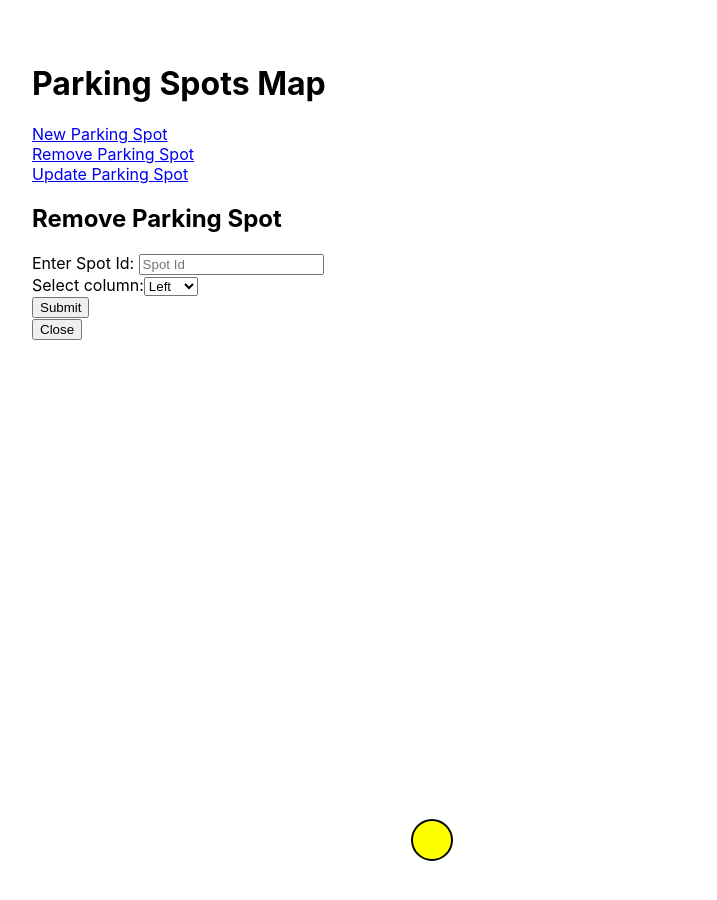
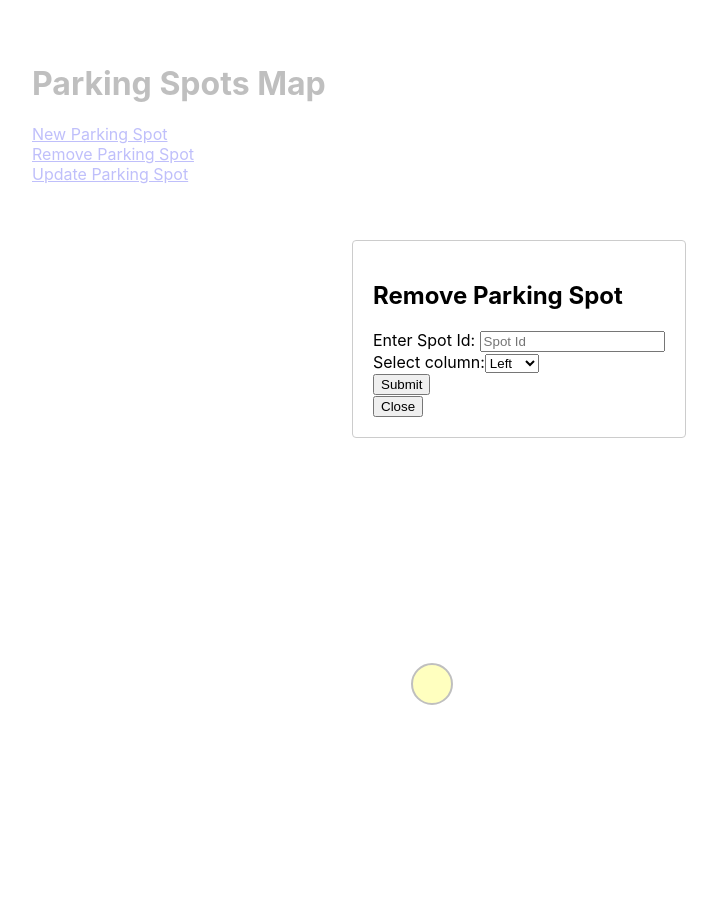
Before and after one commit to AmaanKang/SmartParking, a React (Create React App) app in the folder client/: page /map in a window 1280 px wide. Both pictures are taken after a click on the link "Remove Parking Spot". Shown: the top 900 px of the page, without its empty margins (32-749 px from the left). Built offline with nearby package versions, Linux system fonts and the light colour scheme; no server answers.

Commit message:
Displaying modals

```diff
--- a/client/package.json
+++ b/client/package.json
@@ -13,6 +13,7 @@
     "react-dom": "^18.2.0",
     "react-konva": "^18.2.10",
     "react-leaflet": "^4.2.1",
+    "react-modal": "^3.16.1",
     "react-router-dom": "^6.22.3",
     "react-scripts": "5.0.1",
     "web-vitals": "^2.1.4"
--- a/client/src/components/MapPage.js
+++ b/client/src/components/MapPage.js
@@ -1,5 +1,9 @@
 import React, {useEffect, useState} from 'react';
 import {Stage, Layer, Rect, Text, Circle} from 'react-konva';
+import './MapPage.css';
+import Modal from 'react-modal';
+
+Modal.setAppElement('#root');
 
 function MapPage(isAdmin) {
     const [nearestSpot, setNearestSpot] = useState(null);
@@ -187,7 +191,20 @@ function MapPage(isAdmin) {
 
       {showAddPopup && (
         <div className="add-popup">
-          <h2>Add Parking Spot</h2>
+          <Modal
+          isOpen={showAddPopup}
+          onRequestClose={() => closeAdminPopup('add')}
+          contentLabel='Add Parking Spot'
+          style={{
+            content:{
+              top: '30%',
+              left:'30%',
+              right:'auto',
+              bottom: 'auto'
+            }
+          }}
+          >
+            <h2>Add Parking Spot</h2>
             <form onSubmit={handleAddSubmit}>
               Enter Spot Id: <input type="text" value={spotId} onChange={e => setSpotId(e.target.value)} placeholder="Spot Id"/>
               <br/>
@@ -201,13 +218,28 @@ function MapPage(isAdmin) {
 
             </form>
             <button onClick={() => closeAdminPopup('add')}>Close</button>
+          </Modal>
+
         </div>
 
       )}
 
       {showRemovePopup && (
         <div className="remove-popup">
-          <h2>Remove Parking Spot</h2>
+          <Modal
+          isOpen={showRemovePopup}
+          onRequestClose={() => closeAdminPopup('remove')}
+          contentLabel='Remove Parking Spot'
+          style={{
+            content:{
+              top: '30%',
+              left:'30%',
+              right:'auto',
+              bottom: 'auto'
+            }
+          }}
+          >
+            <h2>Remove Parking Spot</h2>
             <form onSubmit={handleRemoveSubmit}>
               Enter Spot Id: <input type="text" value={spotId} onChange={e => setSpotId(e.target.value)} placeholder="Spot Id"/>
               <br/>
@@ -221,13 +253,29 @@ function MapPage(isAdmin) {
 
             </form>
             <button onClick={() => closeAdminPopup('remove')}>Close</button>
+
+          </Modal>
+
         </div>
 
       )}
 
       {showUpdatePopup && (
         <div className="update-popup">
-          <h2>Update Parking Spot</h2>
+          <Modal
+          isOpen={showUpdatePopup}
+          onRequestClose={() => closeAdminPopup('update')}
+          contentLabel='Update Parking Spot'
+          style={{
+            content:{
+              top: '30%',
+              left:'30%',
+              right:'auto',
+              bottom: 'auto'
+            }
+          }}
+          >
+            <h2>Update Parking Spot</h2>
             <form onSubmit={handleUpdateSubmit}>
               Enter Spot Id: <input type="text" value={spotId} onChange={e => setSpotId(e.target.value)} placeholder="Spot Id"/>
               <br/>
@@ -247,6 +295,9 @@ function MapPage(isAdmin) {
 
             </form>
             <button onClick={() => closeAdminPopup('update')}>Close</button>
+
+          </Modal>
+
         </div>
 
       )}
```
Also changed, not shown: client/src/components/MapPage.css (added), 1 other file (tests, documents, lock files or other folders).
